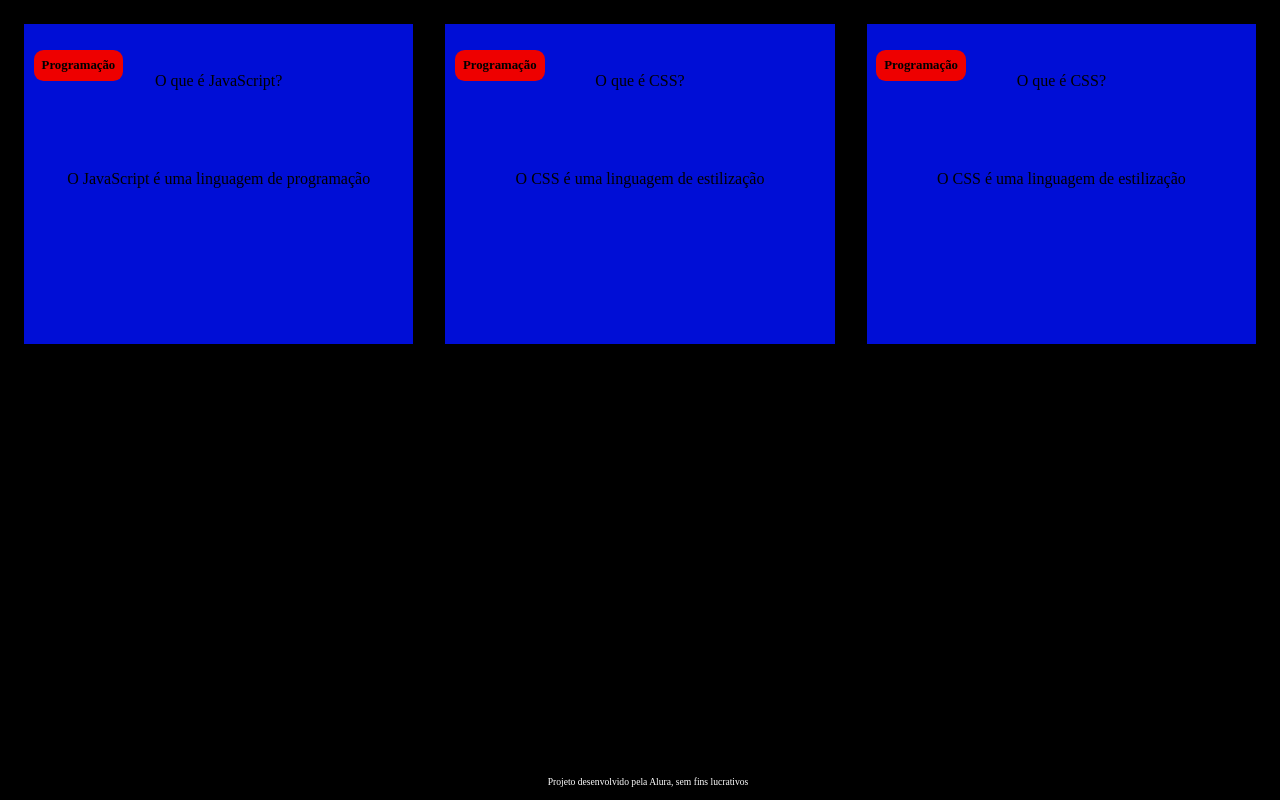
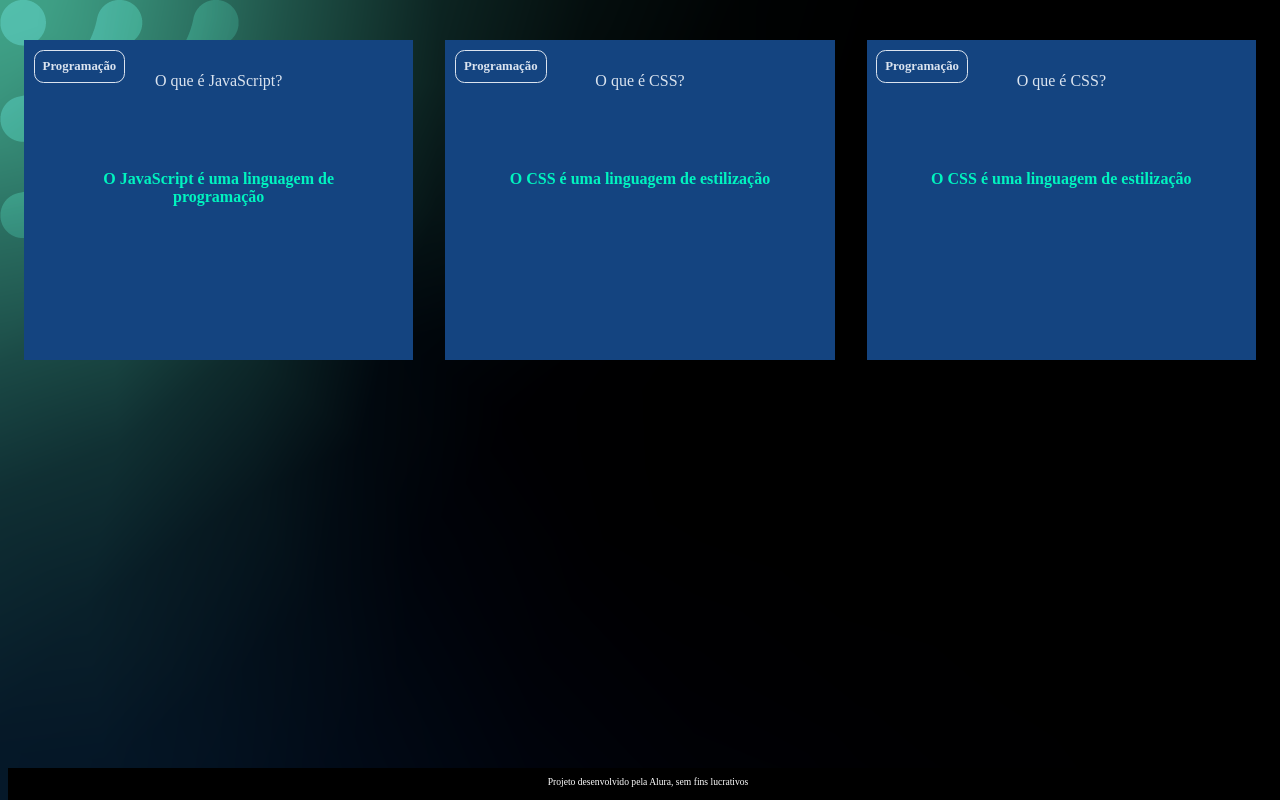
Before and after one commit to felipe-dos-santos-mendes/flash-card, a plain HTML site: page index.html in a window 1280 px wide. Drawn offline with Linux system fonts and the light colour scheme.

Commit message:
atualizaçao img aula5

```diff
--- a/assets/style.css
+++ b/assets/style.css
@@ -1,28 +1,35 @@
+:root {
+    --text-color: #DBE4EF;
+    --card-front-color: #144480;
+    --card-back-color: #00F4BF;
+}
+
 body {
-    background-color: rgb(0, 0, 0);
+    background: url('img/bg-desktop.webp');
     font-family: Bai Jamjuree;
 }
 
 #container {
-    display: flex; /* Elementos dispostos em linha */
+    display: flex;
 }
 
 .cartao {
     margin: 1rem 1rem;
-    background-color: rgb(0, 14, 214);
     height: 20rem;
     flex-grow: 1;
     flex-basis: calc(33% - 6rem);
 }
 
 .cartao__conteudo {
+    background-color: var(--card-front-color);
     text-align: center;
     /* background-color: aquamarine; */
     height: 100%;
 }
 
 .cartao__conteudo h3 {
-    background-color: rgb(238, 0, 0);
+    color: var(--text-color);
+    border: 1px solid var(--text-color);
     text-align: left;
     padding: 0.5rem;
     position: absolute;
@@ -36,11 +43,15 @@ body {
     padding: 2rem;
 }
 
+.cartao__conteudo__pergunta p {
+    color: var(--text-color);
+    font-weight: 500;
+}
 
-
-
-
-
+.cartao__conteudo__resposta p {
+    color: var(--card-back-color);
+    font-weight: 700;
+}
 
 footer {
     background-color: black;
```
Also changed, not shown: assets/img/bg-desktop.webp (added), assets/img/bg-mobile.webp (added), assets/img/bg-tablet.webp (added), 2 other files.
